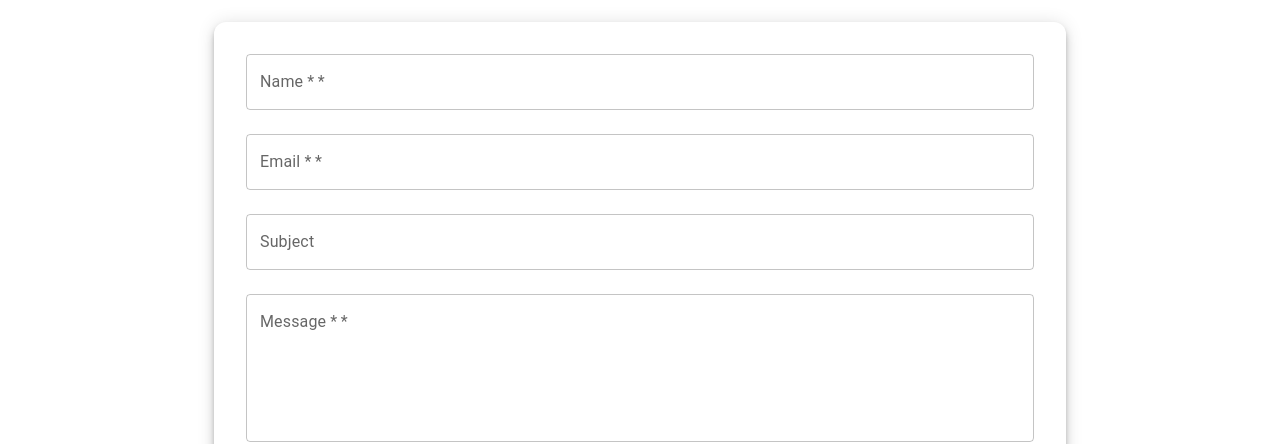
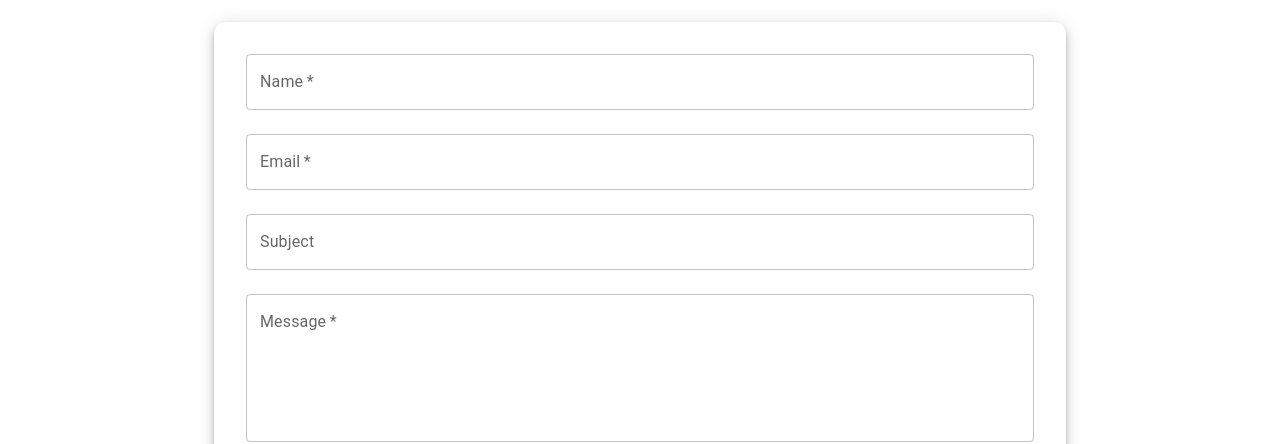
Before and after one commit to krishal2003/siddhartha, a React (Create React App) app: page /contact in a window 1280 px wide. Shown: the part 178-622 px from the top of the page. Built offline with nearby package versions, Linux system fonts and the light colour scheme.

Commit message:
Update Contact.jsx

```diff
--- a/src/Components/Contact.jsx
+++ b/src/Components/Contact.jsx
@@ -88,7 +88,7 @@ const Contact = () => {
                 sx={{ display: "flex", flexDirection: "column", gap: 3 }}
               >
                 <TextField
-                  label="Name *"
+                  label="Name"
                   name="name"
                   variant="outlined"
                   value={formData.name}
@@ -96,7 +96,7 @@ const Contact = () => {
                   required
                 />
                 <TextField
-                  label="Email *"
+                  label="Email"
                   name="email"
                   type="email"
                   variant="outlined"
@@ -112,7 +112,7 @@ const Contact = () => {
                   onChange={handleChange}
                 />
                 <TextField
-                  label="Message *"
+                  label="Message"
                   name="message"
                   variant="outlined"
                   multiline
```
